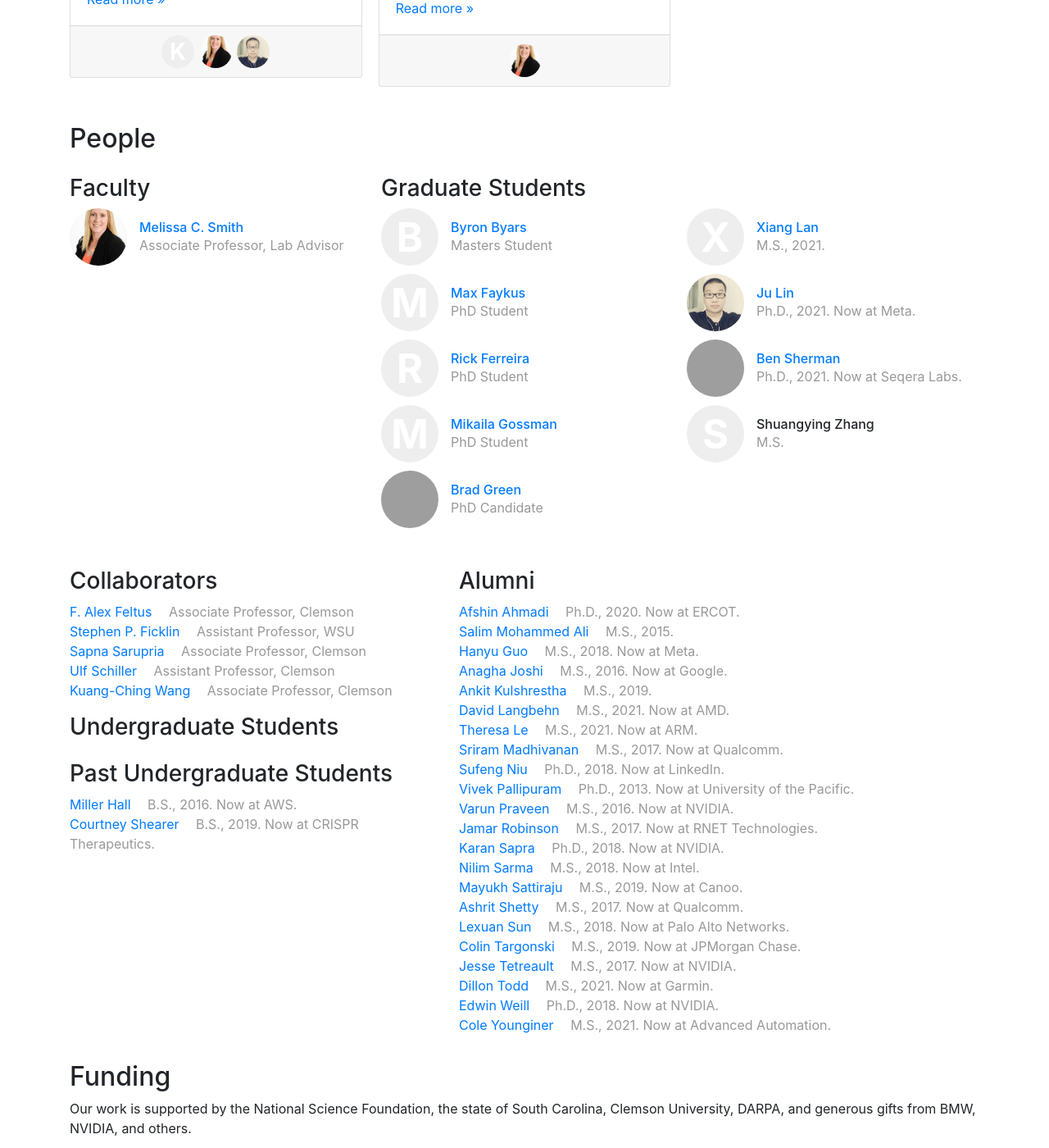
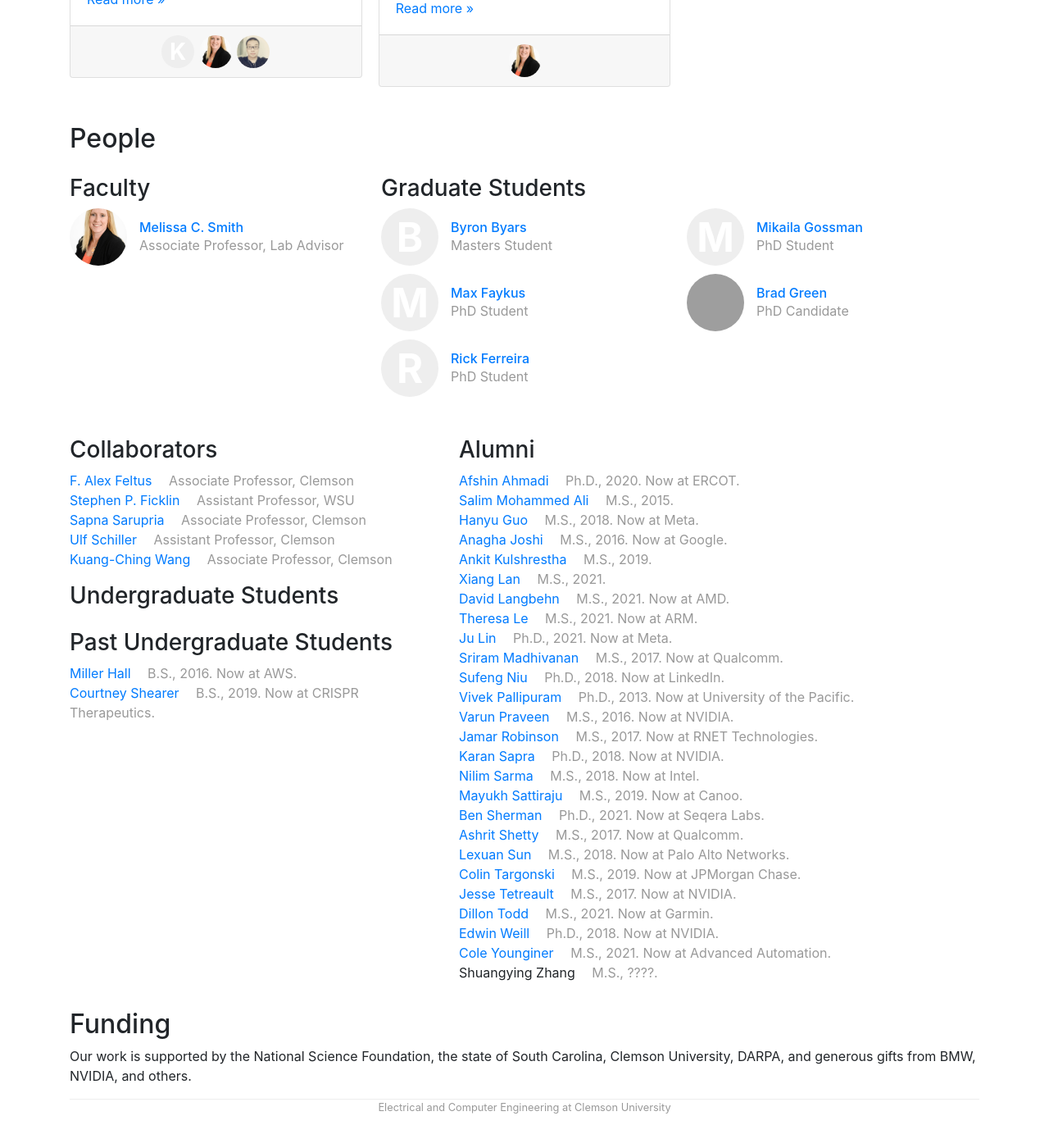
Before and after one commit to CUFCTL/cufctl.github.io, a Jekyll site: the page built from index.html, in a window 1280 px wide and 1400 px high, scrolled down 1321 px. Shown: the whole window at 82% size. Built offline with Jekyll 4.4.1, drawn with Linux system fonts in a browser that asks for light colours; after the commit the page ends 2697 px from its top, so only the background shows below that; part of the change alters nothing that is shown; grey boxes are pictures that could not be loaded.

```diff
--- a/_data/people.yml
+++ b/_data/people.yml
@@ -79,7 +79,7 @@ lan3:
     display_name: Xiang Lan
     webpage: https://www.linkedin.com/in/xiang-lan-0aba58173/
     github: xianglan010
-    role: grad
+    role: alum
     bio: M.S., 2021.
 
 dlangbe:
@@ -99,7 +99,7 @@ jul:
     display_name: Ju Lin
     webpage: https://linjucs.github.io
     github: linjucs
-    role: grad
+    role: alum
     image: /img/people/Ju_Lin6.jpg
     bio: Ph.D., 2021. Now at Meta.
 
@@ -158,7 +158,7 @@ btsheal:
     display_name: Ben Sherman
     webpage: https://www.linkedin.com/in/ben-t-sherman/
     github: bentsherman
-    role: grad
+    role: alum
     image: https://avatars0.githubusercontent.com/u/7884825
     bio: Ph.D., 2021. Now at Seqera Labs.
 
@@ -214,8 +214,8 @@ youngi2:
 shuangy:
     display_name: Shuangying Zhang
     github: Zsy950708
-    role: grad
-    bio: M.S.
+    role: alum
+    bio: M.S., ????.
 
 
 
```
